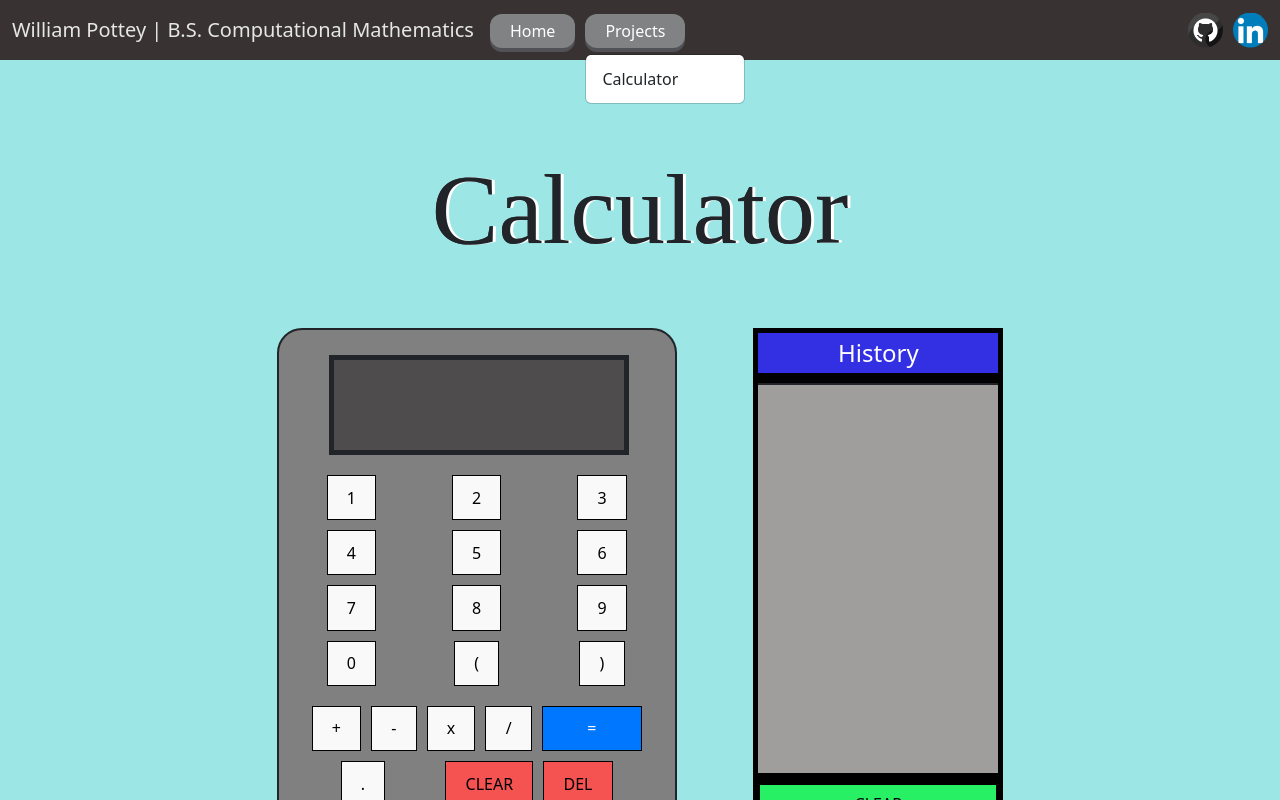
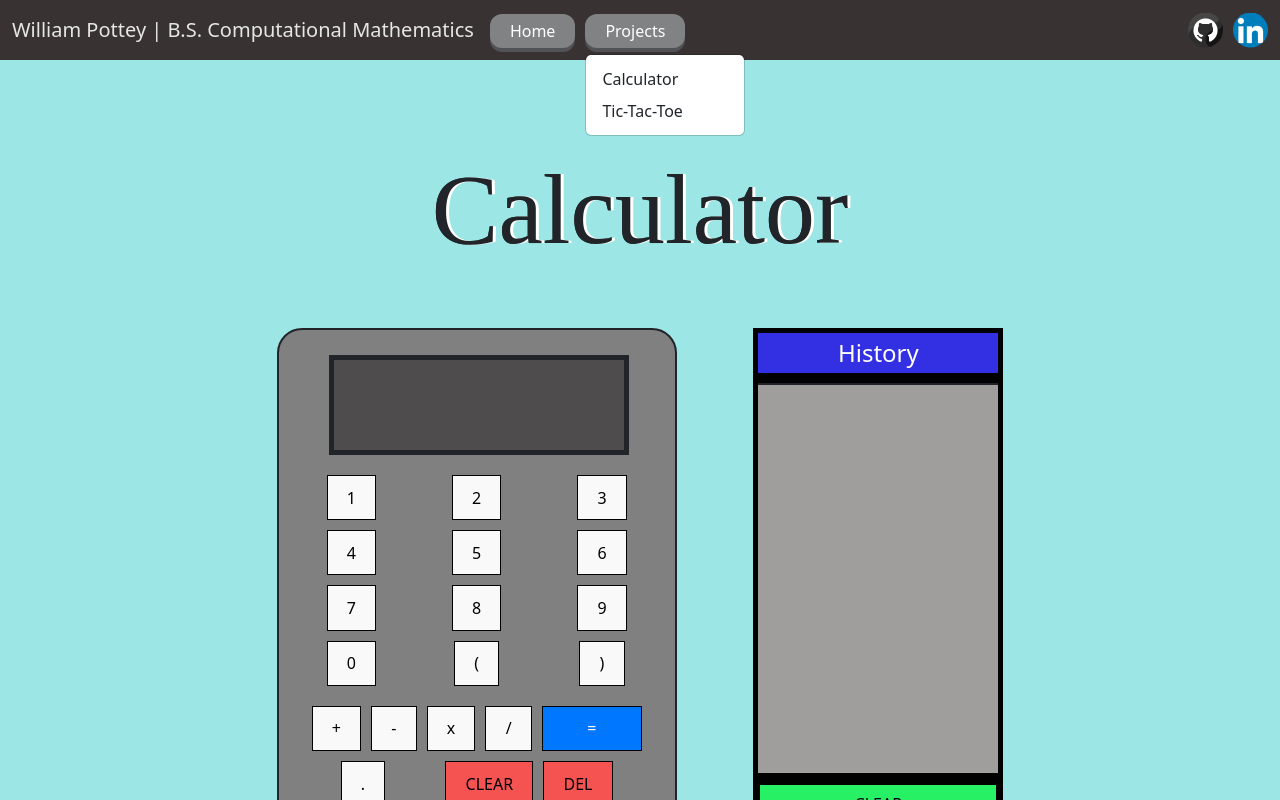
Before and after one commit to WilliamPottey/React-Calculator-1, a React (Vite) app: page / in a window 1280 px wide. Both pictures are taken after a click on the button "Projects". Shown: the top 800 px of the page. Built offline with nearby package versions, Linux system fonts and the light colour scheme.

Commit message:
add tic-tac-toe to header

```diff
--- a/src/components/Header/header.jsx
+++ b/src/components/Header/header.jsx
@@ -44,6 +44,12 @@ const header = ({ page }) => {
                 >
                   Calculator
                 </a>
+                <a
+                  href="https://williampottey.github.io/tic-tac-toe/"
+                  className="dropdown-item"
+                >
+                  Tic-Tac-Toe
+                </a>
               </li>
             </ul>
           </div>
```
